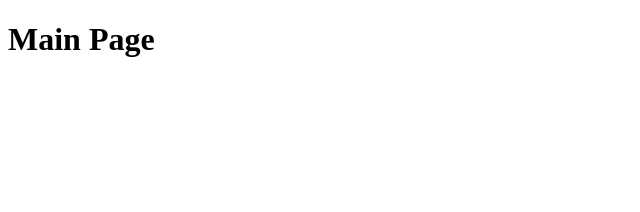
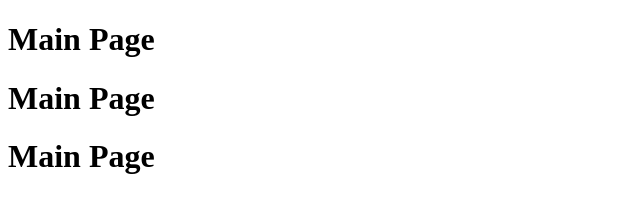
Before and after one commit to Punzalan123/gitnew, a plain HTML site: page index.html in a window 1280 px wide. Shown: the whole page, without its empty margins (0-640 px from the left). Drawn offline with Linux system fonts and the light colour scheme.

Commit message:
Second Commit

```diff
--- a/index.html
+++ b/index.html
@@ -8,5 +8,7 @@
 </head>
 <body>
     <h1>Main Page</h1>
+    <h1>Main Page</h1>
+    <h1>Main Page</h1>
 </body>
 </html>
```
